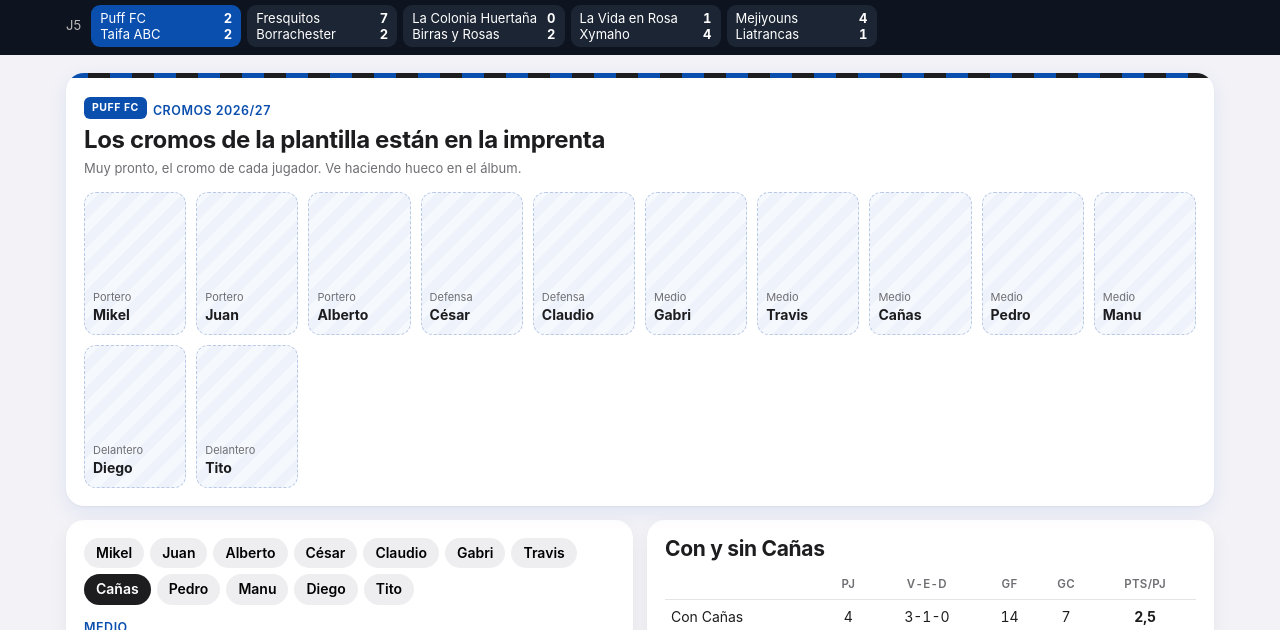
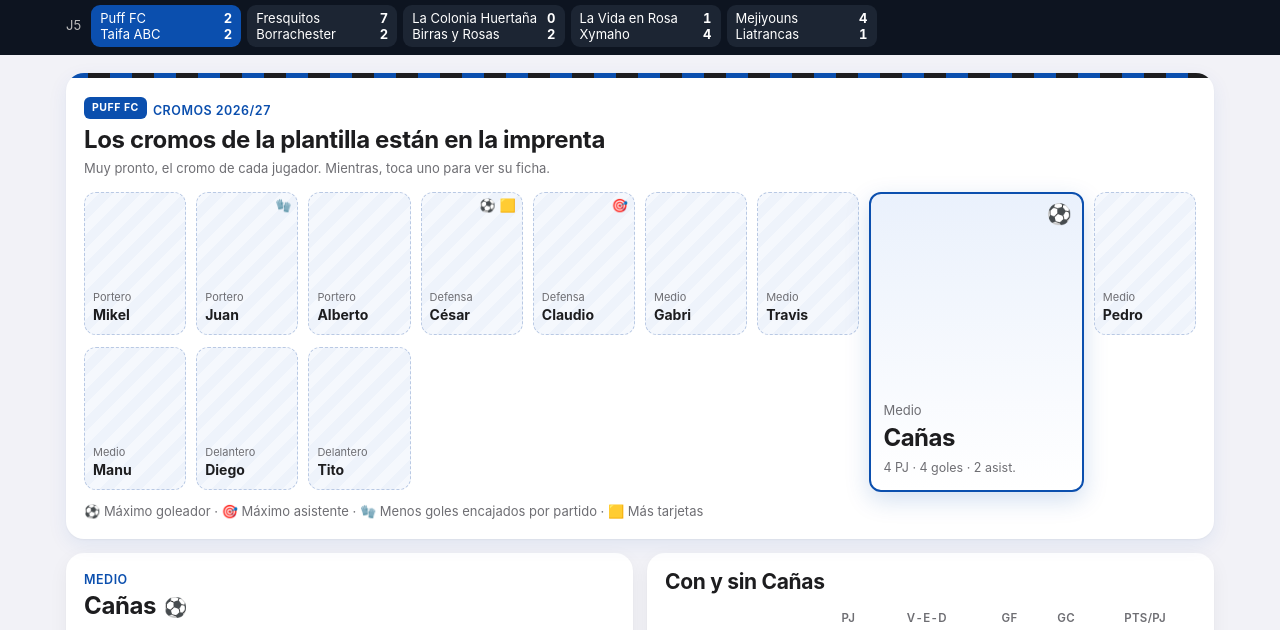
Before and after one commit to Puff-FC/puff-fc.github.io, a plain HTML site: page index.html in a window 1280 px wide. Both pictures are taken after a click on the button "Jugadores". Shown: the part 121-751 px from the top of the page. Drawn offline with nearby package versions, Linux system fonts and the light colour scheme.

Commit message:
Cromos como selector de jugador e insignias de líderes en la ficha
Co-Authored-By: Claude Opus 5.5 <noreply@anthropic.com>
Claude-Session: https://claude.ai/code/session_014PoK5o7dCwy8scvQufdsyj

```diff
--- a/index.html
+++ b/index.html
@@ -169,7 +169,17 @@ table.rank tr.lider td{font-weight:700}
 .cal-caja{margin-top:16px;padding:14px;border-radius:14px;background:#eef3fc}
 .cromos h2{margin-top:2px}
 .album{display:grid;grid-template-columns:repeat(auto-fill,minmax(96px,1fr));gap:10px;margin-top:14px}
-.cromo{aspect-ratio:5/7;border-radius:12px;border:1.5px dashed #b9c9e4;background:repeating-linear-gradient(135deg,#f5f8fd 0 10px,#eef3fb 10px 20px);display:flex;flex-direction:column;justify-content:flex-end;padding:8px;min-width:0}
+.album{grid-auto-flow:dense}
+.cromo{aspect-ratio:5/7;border-radius:12px;border:1.5px dashed #b9c9e4;background:repeating-linear-gradient(135deg,#f5f8fd 0 10px,#eef3fb 10px 20px);display:flex;flex-direction:column;justify-content:flex-end;align-items:flex-start;text-align:left;padding:8px;min-width:0;color:var(--tinta);font:inherit;position:relative;transition:transform .15s}
+.cromo:active{transform:scale(.97)}
+.cromo.sel{grid-column:span 2;grid-row:span 2;border:2px solid var(--azul);background:linear-gradient(180deg,#eaf1fc,#fff);box-shadow:0 8px 24px rgba(11,79,174,.18);padding:12px}
+.cromo.sel .cromo-n{font-size:24px;letter-spacing:-.02em}
+.cromo.sel .cromo-pos{font-size:13px}
+.cromo-st{font-size:12.5px;color:var(--gris);margin-top:4px}
+.cromo-ins{position:absolute;top:6px;right:6px;font-size:13px;line-height:1;display:flex;gap:2px}
+.cromo.sel .cromo-ins{font-size:20px;top:10px;right:10px}
+.insignias{font-size:.8em;white-space:nowrap}
+.ins{margin-left:2px}
 .cromo-pos{font-size:11px;color:var(--gris)}
 .cromo-n{font-weight:700;font-size:14px;overflow:hidden;text-overflow:ellipsis;white-space:nowrap}
 @media (max-width:520px){.album{grid-template-columns:repeat(3,minmax(0,1fr));gap:8px}}
@@ -645,8 +655,8 @@ function vJugadores(){
   const val=(j,k)=>{const v=k==="n"?j.n:k==="pos"?j.pos:j.s[k];if(k==="gapp"||k==="gepp")return j.s.pj?fmt(v,2):"-";if(k==="p0"||k==="ge")return fmt(v,1);return v};
   if(!jugSel){const g=lider("ga");jugSel=g?g.quien[0]:JUG[0].n;}
   const cromos=`<div class="caja puff cromos"><span class="sello">Puff FC</span><p class="antetitulo">Cromos ${esc(A.temporada)}</p>
-   <h2>Los cromos de la plantilla están en la imprenta</h2><p class="nota" style="margin:6px 0 0">Muy pronto, el cromo de cada jugador. Ve haciendo hueco en el álbum.</p>
-   <div class="album">${JUG.map(x=>`<div class="cromo"><span class="cromo-pos">${esc(x.pos)}</span><span class="cromo-n">${esc(x.n)}</span></div>`).join("")}</div></div>`;
+   <h2>Los cromos de la plantilla están en la imprenta</h2><p class="nota" style="margin:6px 0 0">Muy pronto, el cromo de cada jugador. Mientras, toca uno para ver su ficha.</p>
+   <div class="album" role="group" aria-label="Elegir jugador">${JUG.map(x=>`<button class="cromo${x.n===jugSel?" sel":""}" data-jug="${esc(x.n)}" aria-pressed="${x.n===jugSel}"><span class="cromo-ins">${insHTML(x.n)}</span><span class="cromo-pos">${esc(x.pos)}</span><span class="cromo-n">${esc(x.n)}</span>${x.n===jugSel?`<span class="cromo-st">${x.s.pj} PJ · ${x.s.g} ${plural(x.s.g,"gol","goles")} · ${x.s.a} asist.</span>`:""}</button>`).join("")}</div><p class="nota" style="margin:10px 0 0">⚽ Máximo goleador · 🎯 Máximo asistente · 🧤 Menos goles encajados por partido · 🟨 Más tarjetas</p></div>`;
   return `${cromos}<div id="ficha-jug" style="margin-top:14px">${fichaJugador(jugSel)}</div>
    <details class="caja roja desplegable" id="det-tabla" style="margin-top:16px"><summary><h2>La plantilla en números</h2><span class="nota">Toca para ver la tabla de todos</span></summary>
    <p class="nota" style="margin:0 0 8px">Toca una columna para ordenar.</p>
@@ -654,16 +664,22 @@ function vJugadores(){
    <tbody>${L.map(j=>`<tr>${cols.map(([k])=>`<td class="${k==="n"?"izq":""}">${k==="n"?`<button class="chip" data-jug="${esc(j.n)}" aria-pressed="${j.n===jugSel}" style="padding:2px 9px">${esc(j.n)}</button>`:esc(val(j,k))}</td>`).join("")}</tr>`).join("")}</tbody></table></div>
    <p class="nota">GE: goles encajados con el jugador en pista. A los porteros solo se les cuentan los de sus partes, y GE/PJ es por partido completo en portería.</p></details>`;
 }
+/* Insignias del jugador: líderes del equipo (empates incluidos) */
+function insignias(n){
+  const L=[];const top=(f,menor)=>{const v=JUG.map(f).filter(x=>x!=null&&(menor||x>0));if(!v.length)return null;return menor?Math.min(...v):Math.max(...v)};
+  const j=JUG.find(x=>x.n===n);if(!j)return L;
+  const g=top(x=>x.s.g),a=top(x=>x.s.a),t=top(x=>x.s.ta+x.s.tr),ge=top(x=>x.s.pj>=2?x.s.gepp:null,true);
+  if(g!=null&&j.s.g===g)L.push(["⚽","Máximo goleador"]);
+  if(a!=null&&j.s.a===a)L.push(["🎯","Máximo asistente"]);
+  if(ge!=null&&j.s.pj>=2&&j.s.gepp===ge)L.push(["🧤","Menos goles encajados por partido"]);
+  if(t!=null&&j.s.ta+j.s.tr===t)L.push(["🟨","Más tarjetas"]);
+  return L;
+}
+const insHTML=n=>insignias(n).map(([e,l])=>`<span class="ins" role="img" aria-label="${l}" title="${l}">${e}</span>`).join("");
 function fichaJugador(n){
   const j=JUG.find(x=>x.n===n);if(!j)return "";
   const s=j.s,p=j.prev,cs=conSin(n,A.liga,A.jugadores);
   const nuevo=!p;
-  let titulo;
-  if(esPortero(j))titulo=s.partes?`${n}: ${fmt(s.partes)} partidos bajo palos y ${fmt(s.ge)} goles encajados`:`${n} todavía no ha pisado la portería esta temporada`;
-  else if(s.ga>=4)titulo=`${n} está on fire: ${s.g} goles y ${s.a} asistencias en ${s.pj} partidos`;
-  else if(s.ga>0)titulo=`${n} suma ${s.ga} ${plural(s.ga,"participación","participaciones")} de gol en ${s.pj} ${plural(s.pj,"partido","partidos")}`;
-  else if(s.pj>0)titulo=`${n} se deja la piel aunque el gol se le resista (${s.pj} ${plural(s.pj,"partido","partidos")})`;
-  else titulo=`${n} aún no se ha estrenado esta temporada`;
   const comp=p?`<h3 style="margin-top:18px">Frente a su temporada 25/26</h3>
     <div class="tabla-wrap"><table><thead><tr><th class="izq">Por partido</th><th>26/27</th><th>25/26</th><th>Cambio</th></tr></thead><tbody>
     ${[["Goles","gpp",false],["Asistencias","app",false],["G+A","gapp",false],["Goles encajados","gepp",true]].map(([l,k,inv])=>{const a=s.pj?s[k]:null,b=p[k];const d=a==null||b==null?null:a-b;
@@ -673,8 +689,7 @@ function fichaJugador(n){
   const log=j.rows.slice().sort((a,b)=>a.jornada-b.jornada).map(r=>{const pt=PUFF_PS.find(x=>x.j===r.jornada);
     return `<div class="pt"><span class="j">J${r.jornada}</span><span class="vs">${pt?"vs "+"<b>"+esc(corto(pt.rival))+"</b> "+pt.gf+"-"+pt.gc:""}</span><span class="sc" style="font-weight:400">${[r.goles?r.goles+" "+plural(r.goles,"gol","goles"):"",r.asistencias?r.asistencias+" "+plural(r.asistencias,"asist.","asist."):"",r.partes_porteria?"portería "+fmt(r.partes_porteria)+(r.partes_porteria<1?" (una parte)":""):""].filter(Boolean).join(" · ")||"<span class='nota'>en pista</span>"}</span></div>`}).join("");
   return `<div class="grid g2"><div class="caja roja">
-   <div class="chips" role="group" aria-label="Elegir jugador">${JUG.map(x=>`<button class="chip" data-jug="${esc(x.n)}" aria-pressed="${x.n===n}">${esc(x.n)}</button>`).join("")}</div>
-   <p class="antetitulo">${esc(j.pos)}${nuevo?" · Fichaje":""}</p><h2>${esc(titulo)}</h2>
+   <p class="antetitulo">${esc(j.pos)}${nuevo?" · Fichaje":""}</p><h2>${esc(n)}${insignias(n).length?` <span class="insignias">${insHTML(n)}</span>`:""}</h2>
    <div class="cifras" style="margin-top:14px">
      ${esPortero(j)?cifra(fmt(s.gepp==null?null:s.gepp,2),"goles encajados por partido",p&&s.pj?deltaTxt(s.gepp,p.gepp,2,true):"")+cifra(fmt(s.p0,1),"porterías a cero"):cifra(s.g,"goles",p&&s.pj?deltaTxt(s.gpp,p.gpp,2,false,"por partido vs 25/26"):"")+cifra(s.a,"asistencias",p&&s.pj?deltaTxt(s.app,p.app,2,false,"por partido vs 25/26"):"")}
      ${cifra(s.pj+" / "+PUFF_PS.length,"partidos jugados")}${cifra(s.mvp,"MVP")}
@@ -780,7 +795,7 @@ document.addEventListener("click",e=>{
   if(b.dataset.portada){pintarPortada(+b.dataset.portada);return}
   if(b.dataset.rival){M.setRival(b.dataset.rival);if(hechas.rivales){document.getElementById("v-rivales").innerHTML=M.vRivales()}ir("rivales");return}
   if(b.dataset.jug&&b.closest("#v-puff")){M.setJug(b.dataset.jug);delete hechas.jugadores;ir("jugadores");return}
-  if(b.dataset.jug){M.setJug(b.dataset.jug);rehacerJug();document.getElementById("ficha-jug").scrollIntoView({block:"start",behavior:"smooth"});return}
+  if(b.dataset.jug){const enAlbum=b.classList.contains("cromo");M.setJug(b.dataset.jug);rehacerJug();const s=document.querySelector(enAlbum?".cromo.sel":"#ficha-jug");if(s)s.scrollIntoView({block:enAlbum?"nearest":"start",behavior:"smooth"});return}
   if(b.dataset.orden){M.orden(b.dataset.orden);rehacerJug();return}
   if(b.dataset.jornada){document.querySelectorAll("[data-jornada]").forEach(x=>x.setAttribute("aria-pressed",x===b));document.getElementById("jornada-det").innerHTML=M.jornadaHTML(+b.dataset.jornada);return}
 });
--- a/sw.js
+++ b/sw.js
@@ -1,6 +1,6 @@
 // Puff FC: modo sin conexión. La versión cambia en cada publicación.
 importScripts("https://cdn.onesignal.com/sdks/web/v16/OneSignalSDK.sw.js"); // avisos (OneSignal)
-const V="puff-20261124-174734";
+const V="puff-20261124-175241";
 const BASE=["./","index.html","manifest.webmanifest","icons/icon-192.png","icons/icon-512.png","icons/icon-180.png","icons/icon-32.png"];
 self.addEventListener("install",e=>{e.waitUntil(caches.open(V).then(c=>c.addAll(BASE)).then(()=>self.skipWaiting()))});
 self.addEventListener("activate",e=>{e.waitUntil(caches.keys().then(ks=>Promise.all(ks.filter(k=>k!==V).map(k=>caches.delete(k)))).then(()=>self.clients.claim()))});
```
Also changed, not shown: 1 other file.
